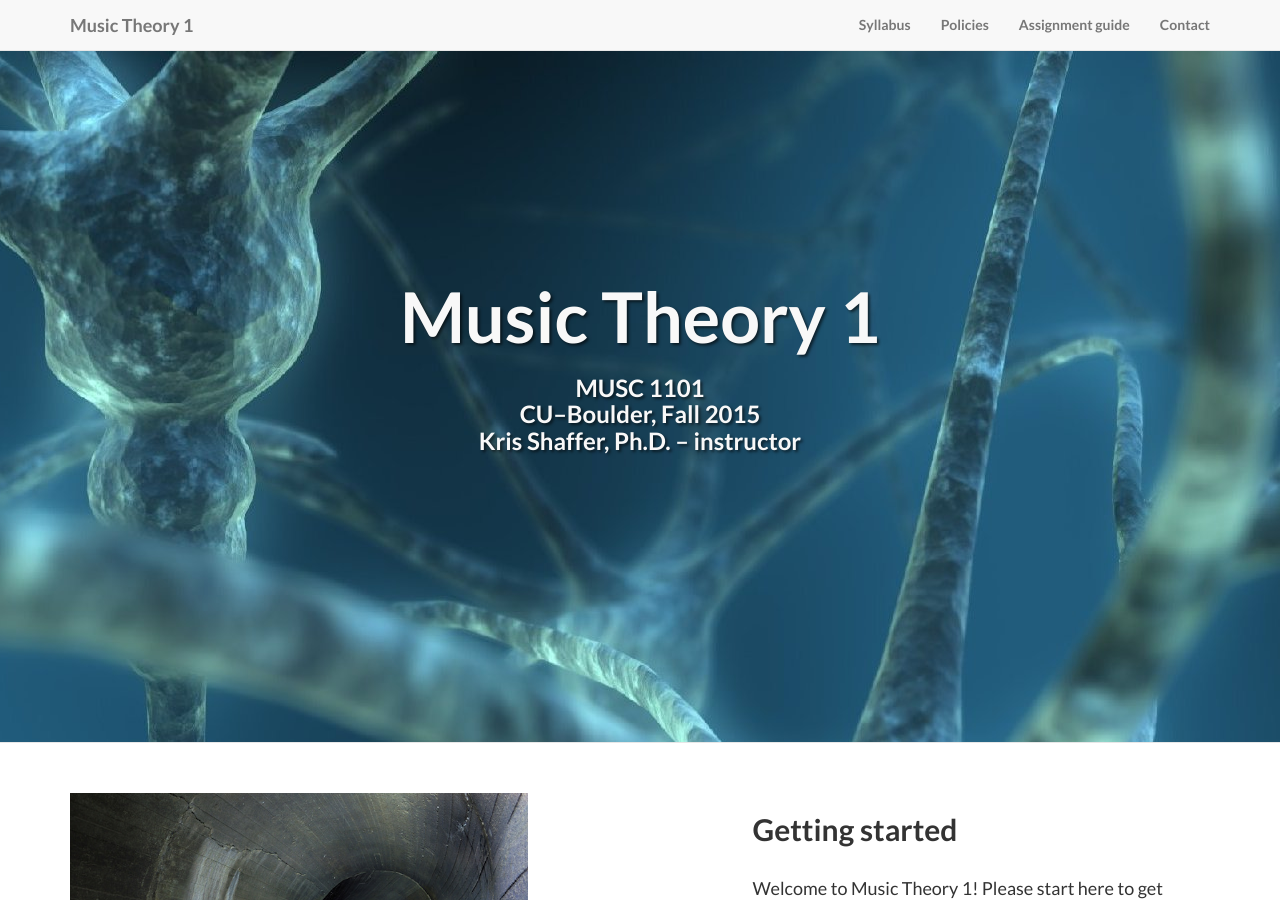
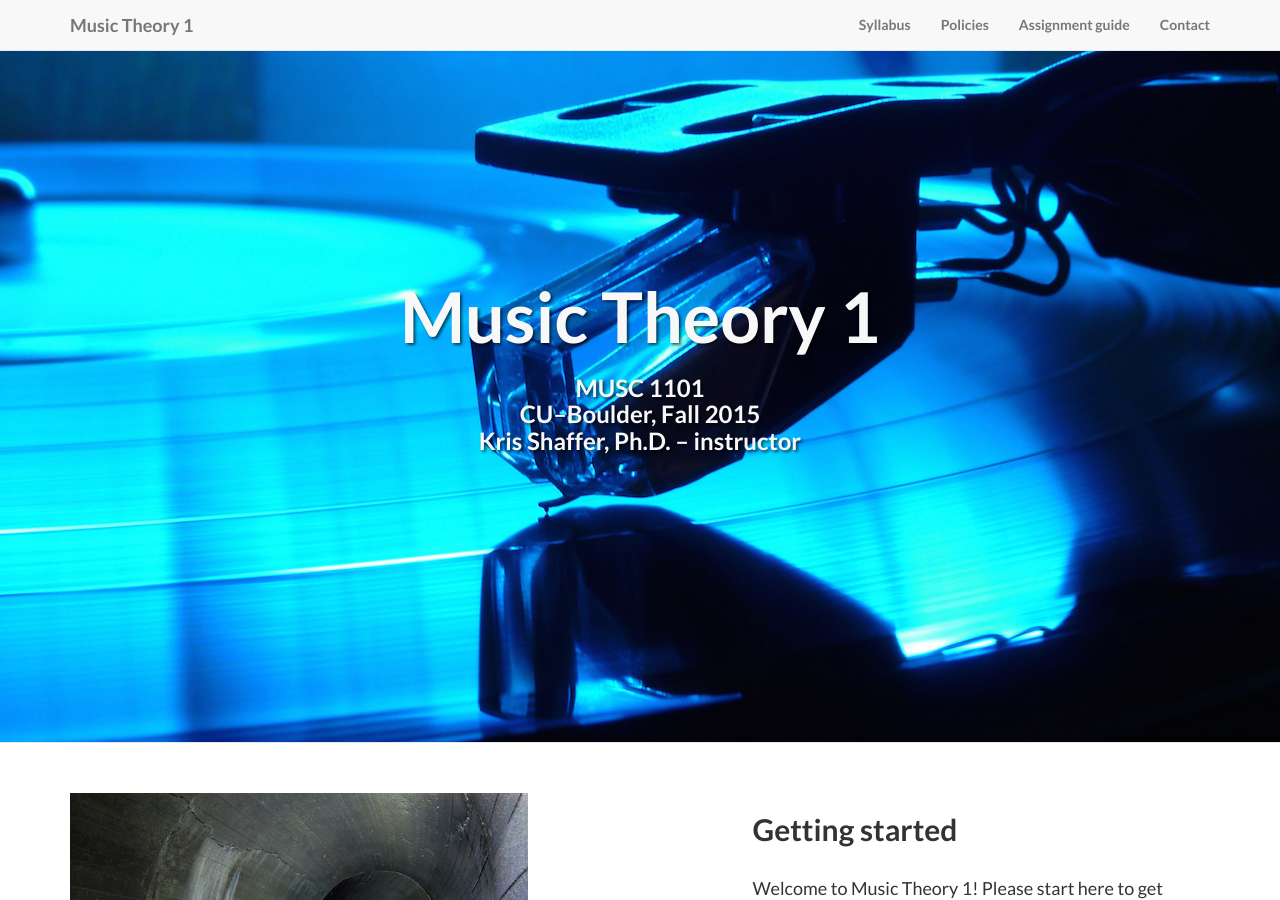
Before and after one commit to kshaffer/theory1, a Jekyll site: the page built from index.html, in a window 1280 px wide and 900 px high. Built offline with Jekyll 4.4.1, drawn with Linux system fonts in a browser that asks for light colours.

Commit message:
banner image

```diff
--- a/_includes/header.html
+++ b/_includes/header.html
@@ -35,7 +35,7 @@
 
 <!-- Header -->
 {% if page.image %}<div class="intro-header" style="background: url(../img/{{ page.image }}) no-repeat center center;">
-{% else %}<div class="intro-header" style="background: url(../img/synapse.jpg) no-repeat center center;">
+{% else %}<div class="intro-header" style="background: url(../img/turntable.jpg) no-repeat center center;">
 {% endif %}
 
     <div class="container">
--- a/index.html
+++ b/index.html
@@ -2,5 +2,5 @@
 layout: default
 title: Music Theory 1
 subTitle: "MUSC 1101<br/>CU–Boulder, Fall 2015<br/>Kris Shaffer, Ph.D. – instructor"
-image: synapse.jpg
+image: turntable.jpg
 ---
```
Also changed, not shown: img/turntable.jpg (added), 1 other file.
